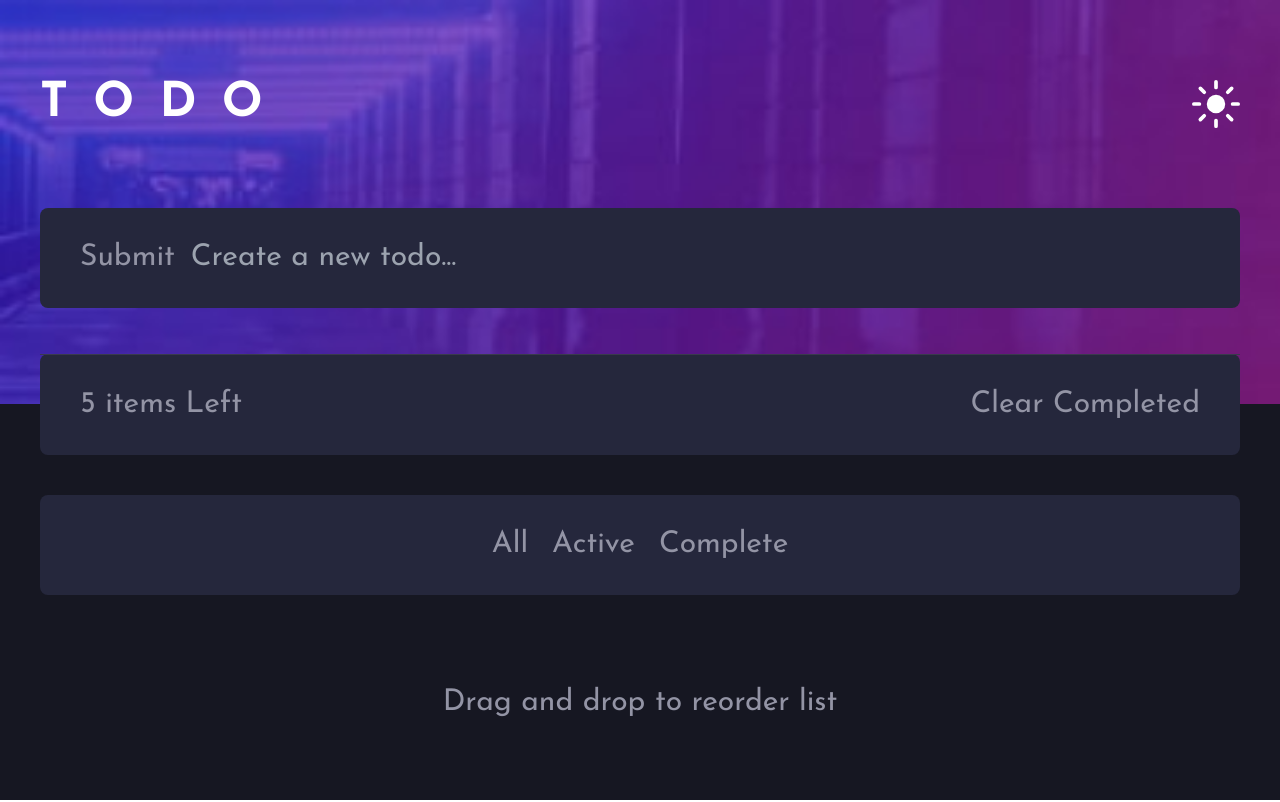
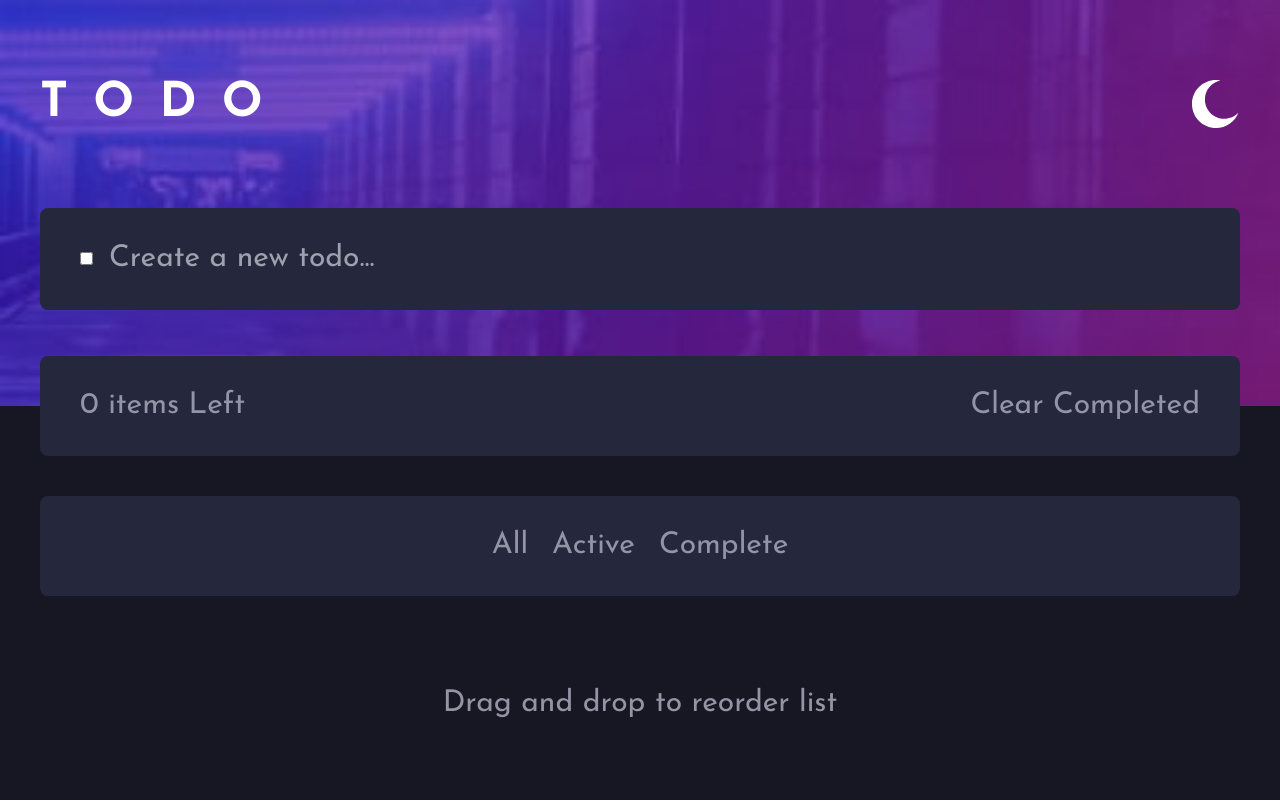
Before and after one commit to COLADOXD/all-app, a Vue app: page / in a window 1280 px wide. Built offline with nearby package versions, Linux system fonts and the light colour scheme.

Commit message:
create list and count item

```diff
--- a/src/components/ToddleList.vue
+++ b/src/components/ToddleList.vue
@@ -1,28 +1,33 @@
 <script setup>
 import Cross from "../assets/icon-cross.svg"
 
+
 const props = defineProps({
-    list: {
+    lists: {
         type: Array,
         required: true
     }
 })
-console.log(props.list)
+
+// listLength = props.lists.length
+console.log(props.lists.length)
 </script>
 
 <template>
     <div class="px-10 bottom-20">
         <div class="flex relative bottom-[90px] flex-col bg-octavo text-terceary text-3xl rounded-lg my-10">
-            <div class="flex flex-row px-10 py-8 justify-between" v-for="item in props.list" :key="item">
-                <div class="flex flex-row">
-                    <input class="mr-4" type="checkbox">
-                    <p>{{ item }}</p>
+            <div v-for="list in props.lists" :key="list">
+                <div class="flex flex-row px-10 py-8 justify-between">
+                    <div class="flex flex-row">
+                        <input class="mr-4" type="checkbox">
+                        <p>{{ list }}</p>
+                    </div>
+                    <img class="p-1" :src="Cross" alt="">
                 </div>
-                <img class="p-1" :src="Cross" alt="">
+                <div class="h-px w-full bg-sexto "></div>
             </div>
-            <div class="h-px w-full bg-sexto "></div>
             <div class="flex flex-row px-10 py-8 justify-between">
-                <p>5 items Left</p>
+                <p>{{ props.lists.length }} items Left</p>
                 <p>Clear Completed</p>
             </div>
         </div>
--- a/src/views/Home.vue
+++ b/src/views/Home.vue
@@ -1,8 +1,16 @@
 <script setup>
 import ToddleList from "../components/ToddleList.vue"
-import Light from "../assets/icon-sun.svg"
+import Light from "../assets/icon-moon.svg"
+import { reactive, ref } from "vue";
 
-const list = ['datos', 'falsos', 'nuevos']
+const state = reactive({
+    valor: '',
+})
+
+const lists = ref([])
+const handleSubmit = () => {
+    lists.value.push(state.valor);
+}
 </script>
 
 <template>
@@ -13,14 +21,13 @@ const list = ['datos', 'falsos', 'nuevos']
                 <img class="h-[48px] w-[48px]" :src="Light" alt="">
             </div>
             <div class="flex flex-row bg-octavo items-center text-terceary text-3xl px-10 py-8 rounded-lg mt-10 mb-24">
-                <form @submit.prevent="agregarNombre">
-                    <input class="mr-4" type="submit">
-                    <input class="bg-octavo" type="text" placeholder="Create a new todo..." />
-                </form>
-
+                <input class="mr-4" type="checkbox">
+                <input type="text" v-on:keyup.enter="handleSubmit" placeholder="Create a new todo..."
+                    v-model="state.valor"
+                    class="bg-transparent border-none w-full appearance-none leading-tight focus:outline-none" />
             </div>
         </div>
-        <ToddleList :mi-list="list" />
+        <ToddleList :lists="lists" />
     </section>
 
 </template>
```
